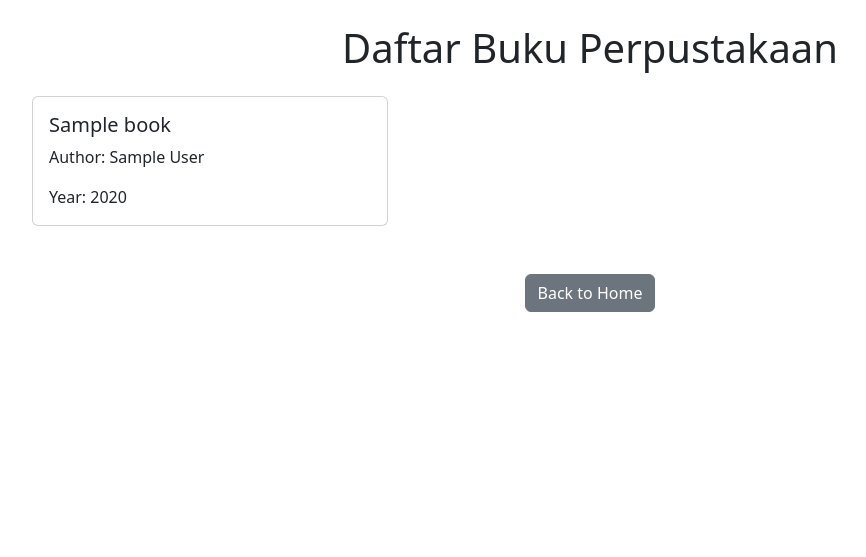
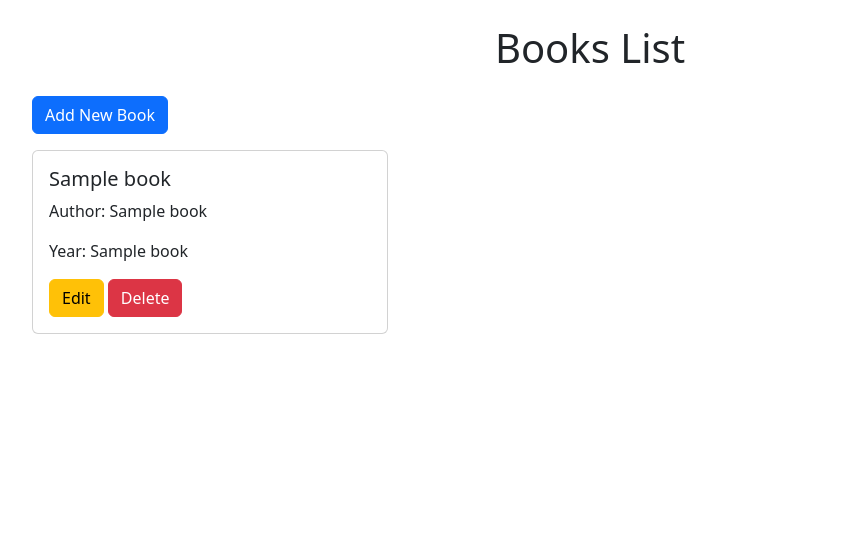
Before and after one commit to algracevian/NgantukBanget, a Flask app: template app/templates/books.html in a window 1280 px wide. Shown: the part 56-613 px from the top of the page, without its empty margins (50-916 px from the left). Run offline with Flask 3, Linux system fonts and the light colour scheme; the template is opened without the code that fills it: most values are stand-ins (such as "Sample title", 1, 10 or a date in 2020).

Commit message:
penambahan fitur crud

```diff
--- a/app/templates/books.html
+++ b/app/templates/books.html
@@ -1,27 +1,24 @@
-{% extends "base.html" %}
+{% extends 'base.html' %}
 
-{% block title %}Daftar Buku - NgantukBanget{% endblock %}
+{% block title %}Books - NgantukBanget{% endblock %}
 
 {% block content %}
-<div class="text-center">
-    <h1>Daftar Buku Perpustakaan</h1>
-</div>
+<h1 class="text-center mb-4">Books List</h1>
+<a href="{{ url_for('main.add_book') }}" class="btn btn-primary mb-3">Add New Book</a>
 
-<div class="row mt-4">
+<div class="row">
     {% for book in books %}
         <div class="col-md-4 mb-4">
-            <div class="card h-100">
+            <div class="card">
                 <div class="card-body">
-                    <h5 class="card-title">{{ book.title }}</h5>
-                    <p class="card-text">Author: {{ book.author }}</p>
-                    <p class="card-text">Year: {{ book.year }}</p>
+                    <h5 class="card-title">{{ book[1] }}</h5>
+                    <p class="card-text">Author: {{ book[2] }}</p>
+                    <p class="card-text">Year: {{ book[3] }}</p>
+                    <a href="{{ url_for('main.edit_book', id=book[0]) }}" class="btn btn-warning">Edit</a>
+                    <a href="{{ url_for('main.delete_book', id=book[0]) }}" class="btn btn-danger">Delete</a>
                 </div>
             </div>
         </div>
     {% endfor %}
 </div>
-
-<div class="text-center mt-4">
-    <a href="/" class="btn btn-secondary">Back to Home</a>
-</div>
 {% endblock %}
--- a/app/templates/home.html
+++ b/app/templates/home.html
@@ -1,4 +1,4 @@
-{% extends "base.html" %}
+{% extends 'base.html' %}
 
 {% block title %}Home - NgantukBanget{% endblock %}
 
```
Also changed, not shown: app/templates/add_book.html (added, +23 -0 lines), app/templates/edit_book.html (added, +23 -0 lines).
